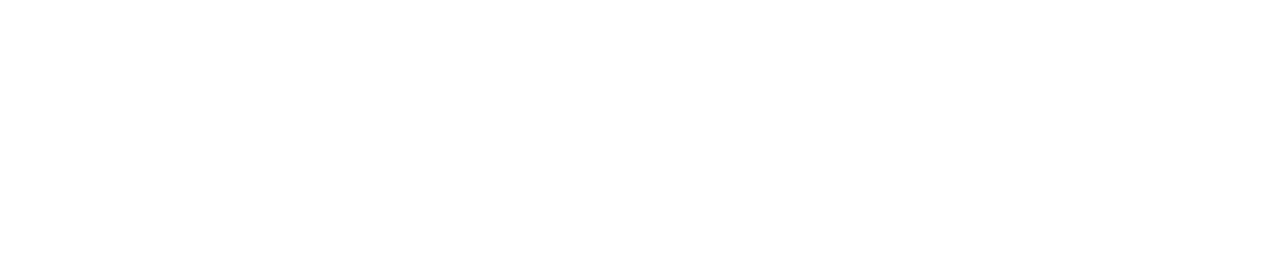
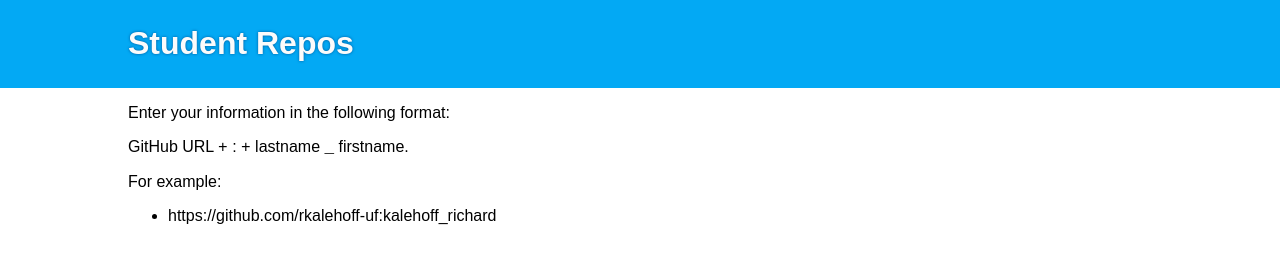
Before and after one commit to swebb1459/student-repos, a plain HTML site: page index.html in a window 1280 px wide. Drawn offline with Linux system fonts and the light colour scheme.

Commit message:
add default content and styling

```diff
--- a/css/main.css
+++ b/css/main.css
@@ -0,0 +1,11 @@
+header {
+    background: #03a9f4;
+    color: #fbfbfb;
+    padding: 0.25em 0;
+    text-shadow: 0 0 3px #01579b;
+}
+
+.container {
+    margin: auto;
+    width: 80%;
+}
--- a/index.html
+++ b/index.html
@@ -10,7 +10,23 @@
 </head>
 <body>
 
+    <header>
+        <div class="container">
+            <h1>Student Repos</h1>
+        </div>
+    </header>
 
+    <div class="container">
+        <p>Enter your information in the following format:</p>
+
+        <p>GitHub URL <code>+</code> : <code>+</code> lastname <code>_</code> firstname.</p>
+
+        <p>For example:</p>
+
+        <ul>
+            <li>https://github.com/rkalehoff-uf:kalehoff_richard</li>
+        </ul>
+    </div>
 
     <script src="js/main.js"></script>
 </body>
```
